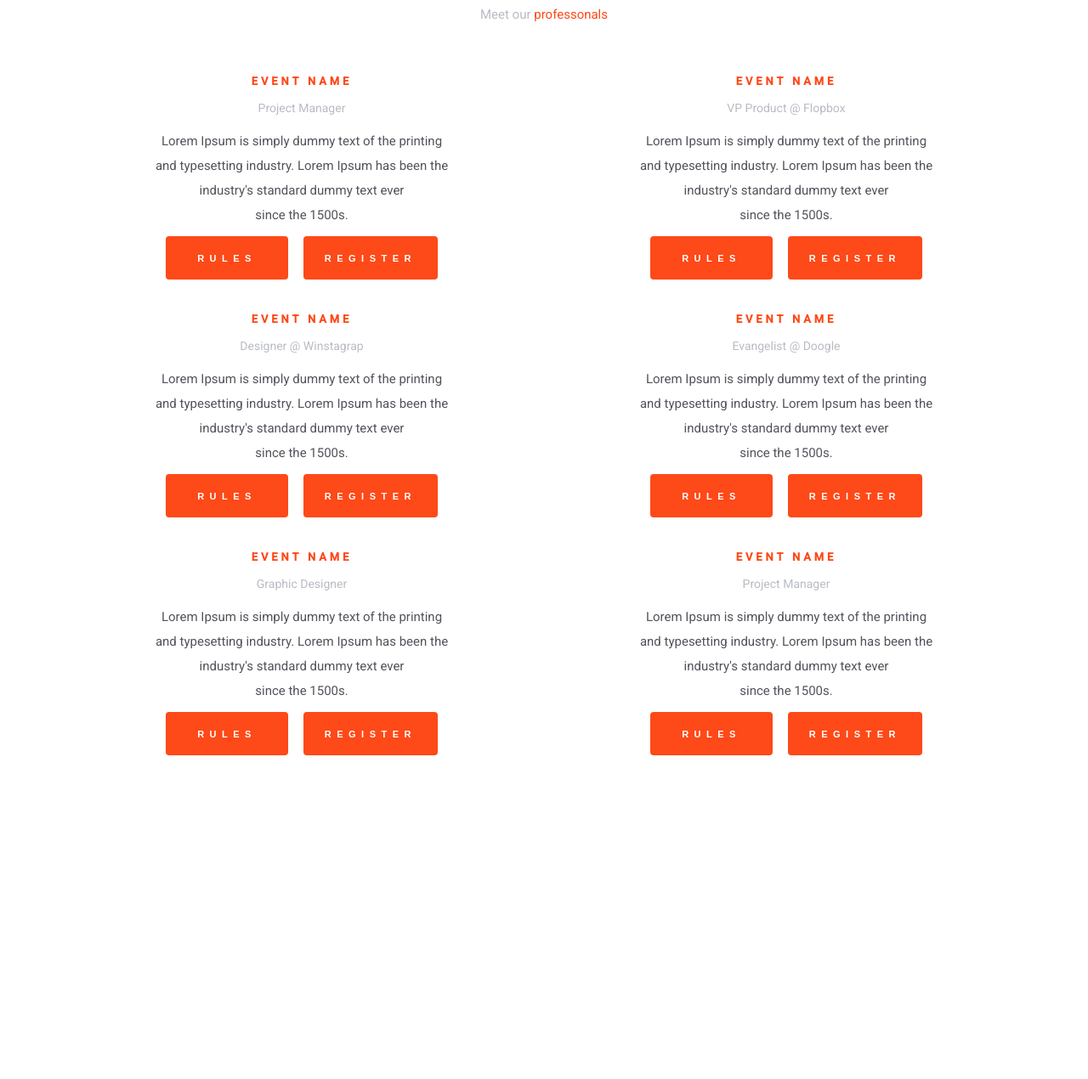
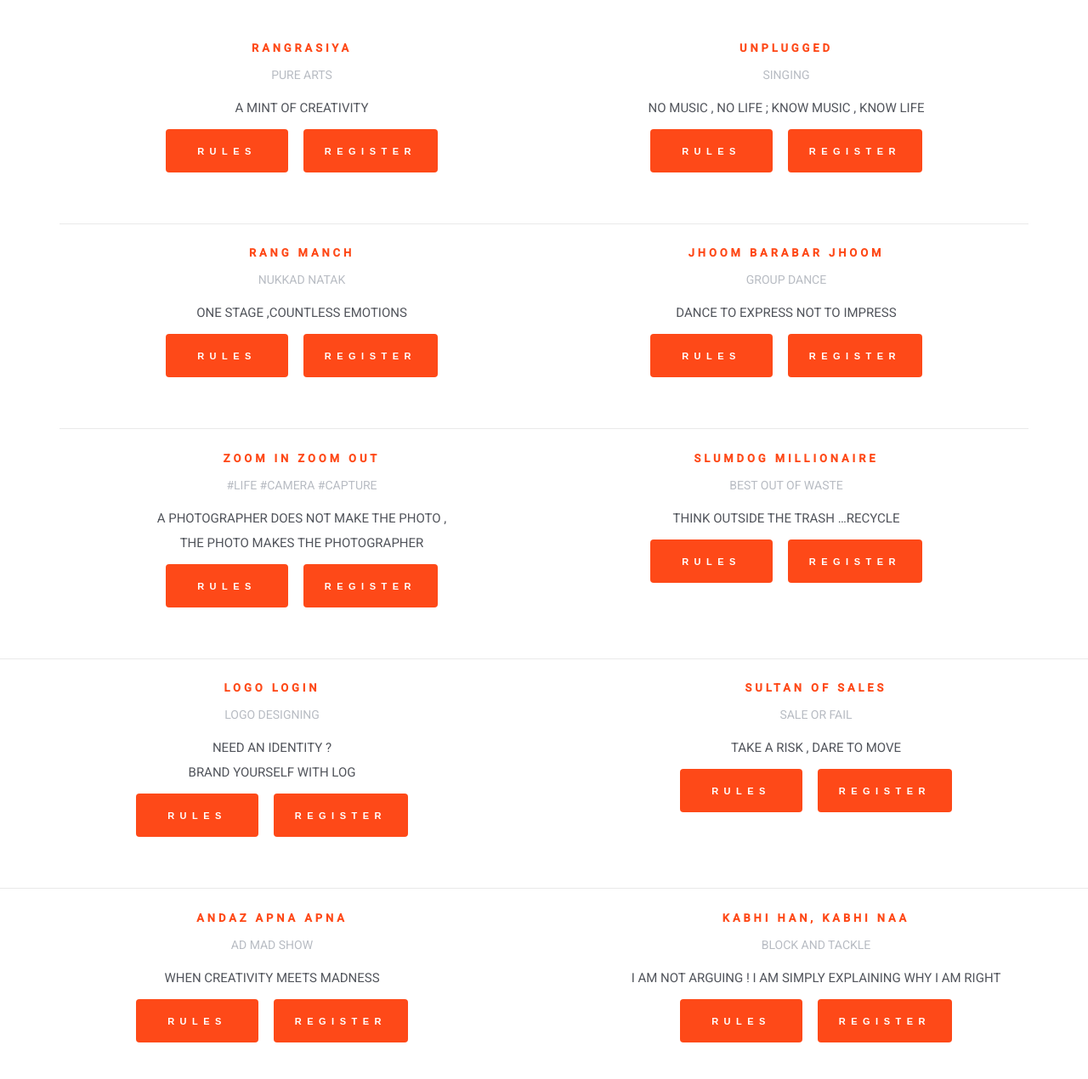
Before and after one commit to Shivang-Bhandari/parvaaz, a plain HTML site: page event.html in a window 1280 px wide. Shown: the part 241-1511 px from the top of the page at 85% size. Before the commit the page ends 1260 px from the top, so only its background shows below. Drawn offline with Linux system fonts and the light colour scheme; a web font is replaced by a local one.

Commit message:
Events Page Data Updated

```diff
--- a/event.html
+++ b/event.html
@@ -1,5 +1,6 @@
 <!doctype html>
 <html lang="en">
+
 <head>
 
     <meta charset="utf-8">
@@ -84,15 +85,14 @@
     <section class="section align-center">
         <div class="container">
             <h4 class="heading-alt thin">Events</h4>
-			<p class="text-alt">Meet our <span class="highlight">professonals</span></p>
             <br />
             <br />
 
             <div class="col-sm-6">
                 <div class="speaker">
-					<h3 class="name">Event name</h3>
-					<p class="text-alt"><small>Project Manager</small></p>
-					<p class="about">Lorem Ipsum is simply dummy text of the printing<br/> and typesetting industry. Lorem Ipsum has been the<br/> industry's standard dummy text ever <br/>since the 1500s.</p>
+                    <h3 class="name">RANGRASIYA</h3>
+                    <p class="text-alt"><small>PURE ARTS</small></p>
+                    <p class="about">A MINT OF CREATIVITY</p>
                     <a href="#" class="btn   btn-md" data-modal-link="0">Rules</a>
                     <a href="#" class="btn   btn-md" data-modal-link="0">Register</a>
 
@@ -101,9 +101,20 @@
 
             <div class="col-sm-6">
                 <div class="speaker">
-					<h3 class="name">Event name</h3>
-					<p class="text-alt"><small>VP Product @ Flopbox</small></p>
-					<p class="about">Lorem Ipsum is simply dummy text of the printing<br/> and typesetting industry. Lorem Ipsum has been the<br/> industry's standard dummy text ever <br/>since the 1500s.</p>
+                    <h3 class="name">UNPLUGGED</h3>
+                    <p class="text-alt"><small>SINGING</small></p>
+                    <p class="about">NO MUSIC , NO LIFE ; KNOW MUSIC , KNOW LIFE </p>
+                    <a href="#" class="btn   btn-md" data-modal-link="0">Rules</a>
+                    <a href="#" class="btn   btn-md" data-modal-link="0">Register</a>
+
+                </div>
+            </div>
+            <hr>
+            <div class="col-sm-6">
+                <div class="speaker">
+                    <h3 class="name">RANG MANCH</h3>
+                    <p class="text-alt"><small>NUKKAD NATAK</small></p>
+                    <p class="about">ONE STAGE ,COUNTLESS EMOTIONS</p>
                     <a href="#" class="btn   btn-md" data-modal-link="0">Rules</a>
                     <a href="#" class="btn   btn-md" data-modal-link="0">Register</a>
 
@@ -112,9 +123,20 @@
 
             <div class="col-sm-6">
                 <div class="speaker">
-					<h3 class="name">Event name</h3>
-					<p class="text-alt"><small>Designer @ Winstagrap</small></p>
-					<p class="about">Lorem Ipsum is simply dummy text of the printing<br/> and typesetting industry. Lorem Ipsum has been the<br/> industry's standard dummy text ever <br/>since the 1500s.</p>
+                    <h3 class="name">JHOOM BARABAR JHOOM</h3>
+                    <p class="text-alt"><small>GROUP DANCE</small></p>
+                    <p class="about">DANCE TO EXPRESS NOT TO IMPRESS</p>
+                    <a href="#" class="btn   btn-md" data-modal-link="0">Rules</a>
+                    <a href="#" class="btn   btn-md" data-modal-link="0">Register</a>
+
+                </div>
+            </div>
+            <hr>
+            <div class="col-sm-6">
+                <div class="speaker">
+                    <h3 class="name">ZOOM IN ZOOM OUT</h3>
+                    <p class="text-alt"><small>#LIFE #CAMERA #CAPTURE</small></p>
+                    <p class="about">A PHOTOGRAPHER DOES NOT MAKE THE PHOTO ,<br> THE PHOTO MAKES THE PHOTOGRAPHER</p>
                     <a href="#" class="btn   btn-md" data-modal-link="0">Rules</a>
                     <a href="#" class="btn   btn-md" data-modal-link="0">Register</a>
 
@@ -123,9 +145,21 @@
 
             <div class="col-sm-6">
                 <div class="speaker">
-					<h3 class="name">Event name</h3>
-					<p class="text-alt"><small>Evangelist @ Doogle</small></p>
-					<p class="about">Lorem Ipsum is simply dummy text of the printing<br/> and typesetting industry. Lorem Ipsum has been the<br/> industry's standard dummy text ever <br/>since the 1500s.</p>
+                    <h3 class="name">SLUMDOG MILLIONAIRE</h3>
+                    <p class="text-alt"><small>BEST OUT OF WASTE</small></p>
+                    <p class="about">THINK OUTSIDE THE TRASH …RECYCLE</p>
+                    <a href="#" class="btn   btn-md" data-modal-link="0">Rules</a>
+                    <a href="#" class="btn   btn-md" data-modal-link="0">Register</a>
+
+                </div>
+            </div>
+        </div>
+        <hr>
+        <div class="col-sm-6">
+            <div class="speaker">
+                <h3 class="name">LOGO LOGIN</h3>
+                <p class="text-alt"><small>LOGO DESIGNING</small></p>
+                <p class="about">NEED AN IDENTITY ?<br> BRAND YOURSELF WITH LOG</p>
                 <a href="#" class="btn   btn-md" data-modal-link="0">Rules</a>
                 <a href="#" class="btn   btn-md" data-modal-link="0">Register</a>
 
@@ -134,9 +168,21 @@
 
         <div class="col-sm-6">
             <div class="speaker">
-					<h3 class="name">Event Name</h3>
-					<p class="text-alt"><small>Graphic Designer</small></p>
-					<p class="about">Lorem Ipsum is simply dummy text of the printing<br/> and typesetting industry. Lorem Ipsum has been the<br/> industry's standard dummy text ever <br/>since the 1500s.</p>
+                <h3 class="name">SULTAN OF SALES</h3>
+                <p class="text-alt"><small>SALE OR FAIL</small></p>
+                <p class="about">TAKE A RISK , DARE TO MOVE</p>
+                <a href="#" class="btn   btn-md" data-modal-link="0">Rules</a>
+                <a href="#" class="btn   btn-md" data-modal-link="0">Register</a>
+
+            </div>
+        </div>
+        </div>
+        <hr>
+        <div class="col-sm-6">
+            <div class="speaker">
+                <h3 class="name">ANDAZ APNA APNA</h3>
+                <p class="text-alt"><small>AD MAD SHOW</small></p>
+                <p class="about">WHEN CREATIVITY MEETS MADNESS</p>
                 <a href="#" class="btn   btn-md" data-modal-link="0">Rules</a>
                 <a href="#" class="btn   btn-md" data-modal-link="0">Register</a>
 
@@ -145,15 +191,62 @@
 
         <div class="col-sm-6">
             <div class="speaker">
-					<h3 class="name">Event name</h3>
-					<p class="text-alt"><small>Project Manager</small></p>
-					<p class="about">Lorem Ipsum is simply dummy text of the printing<br/> and typesetting industry. Lorem Ipsum has been the<br/> industry's standard dummy text ever <br/>since the 1500s.</p>
+                <h3 class="name">KABHI HAN, KABHI NAA</h3>
+                <p class="text-alt"><small>BLOCK AND TACKLE</small></p>
+                <p class="about">I AM NOT ARGUING ! I AM SIMPLY EXPLAINING WHY I AM RIGHT</p>
                 <a href="#" class="btn   btn-md" data-modal-link="0">Rules</a>
                 <a href="#" class="btn   btn-md" data-modal-link="0">Register</a>
 
             </div>
         </div>
         </div>
+        <hr>
+        <div class="col-sm-6">
+            <div class="speaker">
+                <h3 class="name">BHEJA FRY</h3>
+                <p class="text-alt"><small>BUSINESS QUIZ</small></p>
+                <p class="about">HOW WELL YOU KNOW THE BUSINESS WORLD</p>
+                <a href="#" class="btn   btn-md" data-modal-link="0">Rules</a>
+                <a href="#" class="btn   btn-md" data-modal-link="0">Register</a>
+
+            </div>
+        </div>
+
+        <div class="col-sm-6">
+            <div class="speaker">
+                <h3 class="name">GURU</h3>
+                <p class="text-alt"><small>BEST MANAGER</small></p>
+                <p class="about">AFTER ONE LOOK AT THE PLANET ANY VISITOR FROM <br> THE OUTER WORLD WOULD SAY”<br> I WANT TO SEE THE MANAGER</p>
+                <a href="#" class="btn   btn-md" data-modal-link="0">Rules</a>
+                <a href="#" class="btn   btn-md" data-modal-link="0">Register</a>
+
+            </div>
+        </div>
+        </div>
+        <hr>
+        <div class="col-sm-6">
+            <div class="speaker">
+                <h3 class="name">DHOONDTE REH JAAOGE</h3>
+                <p class="text-alt"><small>TREASURE HUNT </small></p>
+                <p class="about">FIND A WAY OR FADE AWAY</p>
+                <a href="#" class="btn   btn-md" data-modal-link="0">Rules</a>
+                <a href="#" class="btn   btn-md" data-modal-link="0">Register</a>
+
+            </div>
+        </div>
+
+        <div class="col-sm-6">
+            <div class="speaker">
+                <h3 class="name">UDAAN</h3>
+                <p class="text-alt"><small>BUSINESSS PLAN</small></p>
+                <p class="about">JUST ONE GREAT IDEA CAN COMPLETELY <br> REVOLUTIONISE YOUR LIFE</p>
+                <a href="#" class="btn   btn-md" data-modal-link="0">Rules</a>
+                <a href="#" class="btn   btn-md" data-modal-link="0">Register</a>
+
+            </div>
+        </div>
+        </div>
+        <hr>
     </section>
 
 
@@ -175,4 +268,5 @@
     <script type="text/javascript" src=" assets/js/jquery.countTo.js"></script>
     <script type="text/javascript" src=" assets/js/ventcamp.js"></script>
 </body>
+
 </html>
```
Lines whose indentation alone changed are shown as unchanged.
